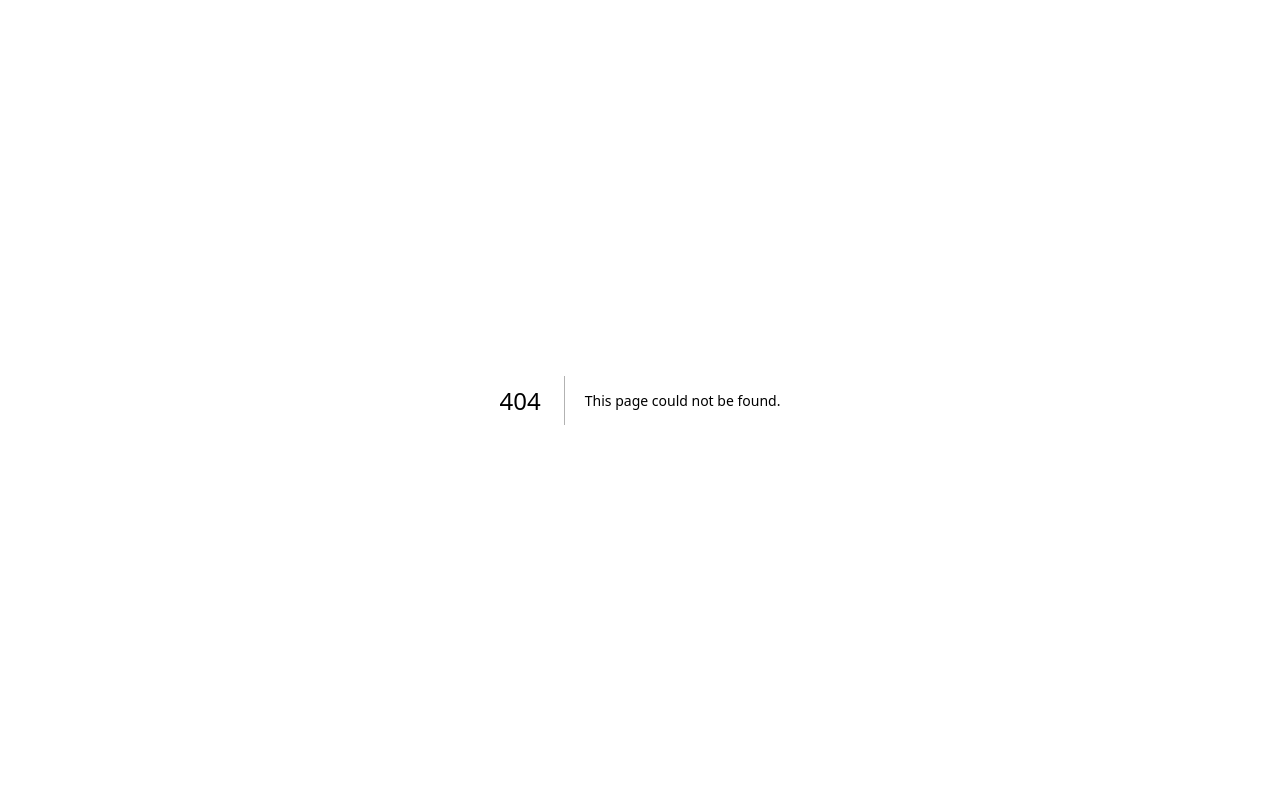
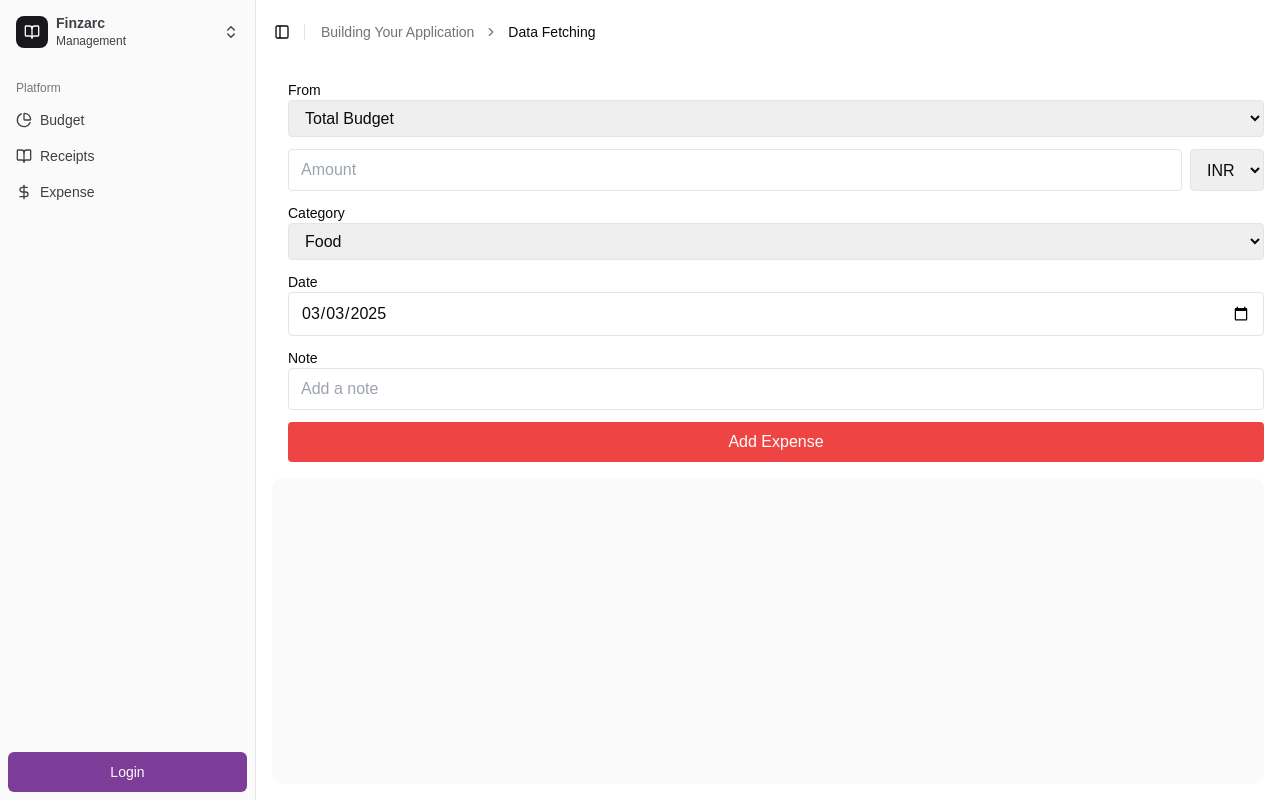
Before and after one commit to Yashverma849/ExpenseTracker, a Next.js app: page /expense in a window 1280 px wide. Before the commit this address had no page. Built offline with nearby package versions, Linux system fonts and the light colour scheme.

Commit message:
Initial commit

```diff
--- /dev/null
+++ b/app/expense/page.jsx
@@ -0,0 +1,154 @@
+"use client";
+
+import { useState } from "react";
+import { supabase } from "@/lib/supabaseClient";
+import { AppSidebar } from "@/components/app-sidebar";
+import {
+  Breadcrumb,
+  BreadcrumbItem,
+  BreadcrumbLink,
+  BreadcrumbList,
+  BreadcrumbPage,
+  BreadcrumbSeparator,
+} from "@/components/ui/breadcrumb";
+import { Separator } from "@/components/ui/separator";
+import {
+  SidebarInset,
+  SidebarProvider,
+  SidebarTrigger,
+} from "@/components/ui/sidebar";
+
+export default function ExpensePage() {
+  const [amount, setAmount] = useState("");
+  const [fromAccount, setFromAccount] = useState("Total Budget");
+  const [currency, setCurrency] = useState("USD");
+  const [date, setDate] = useState(new Date().toISOString().split("T")[0]);
+  const [category, setCategory] = useState("Food");
+  const [note, setNote] = useState("");
+
+  const handleSubmit = async (e) => {
+    e.preventDefault();
+
+    const newExpense = {
+      from_account: fromAccount,
+      amount: parseFloat(amount),
+      currency,
+      date,
+      category,
+      note,
+    };
+
+    // Insert the new expense into the 'expenses' table
+    const { data, error } = await supabase
+      .from('expenses')
+      .insert([newExpense]);
+
+    if (error) {
+      console.error('Error adding new expense:', error.message, error.details, error.hint);
+    } else {
+      console.log('New expense added:', data);
+      // Optionally, you can update the state or perform other actions here
+    }
+  };
+
+  return (
+    <SidebarProvider>
+      <AppSidebar />
+      <SidebarInset>
+        <header className="flex h-16 shrink-0 items-center gap-2 transition-[width,height] ease-linear group-has-[[data-collapsible=icon]]/sidebar-wrapper:h-12">
+          <div className="flex items-center gap-2 px-4">
+            <SidebarTrigger className="-ml-1" />
+            <Separator orientation="vertical" className="mr-2 h-4" />
+            <Breadcrumb>
+              <BreadcrumbList>
+                <BreadcrumbItem className="hidden md:block">
+                  <BreadcrumbLink href="#">
+                    Building Your Application
+                  </BreadcrumbLink>
+                </BreadcrumbItem>
+                <BreadcrumbSeparator className="hidden md:block" />
+                <BreadcrumbItem>
+                  <BreadcrumbPage>Data Fetching</BreadcrumbPage>
+                </BreadcrumbItem>
+              </BreadcrumbList>
+            </Breadcrumb>
+          </div>
+        </header>
+        <div className="flex flex-1 flex-col gap-4 p-4 pt-0">
+          <div className="flex justify-center grid grid-cols-1 md:grid-cols-3 gap-4 pl-4">
+            <div className="col-span-1 md:col-span-3">
+              <form onSubmit={handleSubmit} className="mt-4 space-y-3">
+                <div>
+                  <label className="block text-sm">From</label>
+                  <select
+                    className="w-full border px-3 py-2 rounded"
+                    value={fromAccount}
+                    onChange={(e) => setFromAccount(e.target.value)}
+                  >
+                    <option>Total Budget</option>
+                  </select>
+                </div>
+                <div className="flex space-x-2">
+                  <input
+                    type="number"
+                    placeholder="Amount"
+                    className="w-full border px-3 py-2 rounded"
+                    value={amount}
+                    onChange={(e) => setAmount(e.target.value)}
+                  />
+                  <select
+                    className="border px-3 py-2 rounded"
+                    value={currency}
+                    onChange={(e) => setCurrency(e.target.value)}
+                  >
+                    <option>INR</option> {/* Added Indian Rupees (INR) */}
+                  </select>
+                </div>
+                <div>
+                  <label className="block text-sm">Category</label>
+                  <select
+                    className="w-full border px-3 py-2 rounded"
+                    value={category}
+                    onChange={(e) => setCategory(e.target.value)}
+                  >
+                    <option>Food</option>
+                    <option>Housing</option>
+                    <option>Transportation</option>
+                    <option>Entertainment</option>
+                    <option>Other</option>
+                  </select>
+                </div>
+                <div>
+                  <label className="block text-sm">Date</label>
+                  <input
+                    type="date"
+                    className="w-full border px-3 py-2 rounded"
+                    value={date}
+                    onChange={(e) => setDate(e.target.value)}
+                  />
+                </div>
+                <div>
+                  <label className="block text-sm">Note</label>
+                  <input
+                    type="text"
+                    placeholder="Add a note"
+                    className="w-full border px-3 py-2 rounded"
+                    value={note}
+                    onChange={(e) => setNote(e.target.value)}
+                  />
+                </div>
+                <button
+                  type="submit"
+                  className="w-full bg-red-500 text-white py-2 rounded hover:bg-red-600"
+                >
+                  Add Expense
+                </button>
+              </form>
+            </div>
+          </div>
+          <div className="min-h-[100vh] flex-1 rounded-xl bg-muted/50 md:min-h-min" />
+        </div>
+      </SidebarInset>
+    </SidebarProvider>
+  );
+}
--- a/app/layout.js
+++ b/app/layout.js
@@ -12,7 +12,7 @@ const geistMono = Geist_Mono({
 });
 
 export const metadata = {
-  title: "Create Next App",
+  title: "Finzarc",
   description: "Generated by create next app",
 };
 
--- a/app/login/page.jsx
+++ b/app/login/page.jsx
@@ -5,10 +5,12 @@ import Header from '../_components/Header';
 import { supabase } from '../../lib/supabaseClient';
 
 export default function Login() {
+  //state variables
   const [email, setEmail] = useState('');
   const [password, setPassword] = useState('');
   const [error, setError] = useState(null);
 
+  //handle form submission
   const handleSubmit = async (e) => {
     e.preventDefault();
     const { error } = await supabase.auth.signInWithPassword({ email, password });
@@ -82,6 +84,7 @@ export default function Login() {
             {error && <div className="text-red-500 text-sm">{error}</div>}
 
             <div>
+
               <button
                 type="submit"
                 className="flex w-full justify-center rounded-md bg-indigo-600 px-3 py-1.5 text-sm/6 font-semibold text-white shadow-xs hover:bg-indigo-500 hover:ring-2 hover:ring-indigo-500"
--- a/components/app-sidebar.jsx
+++ b/components/app-sidebar.jsx
@@ -5,6 +5,7 @@ import {
   SquareTerminal,
   PieChart,
   BookOpen,
+  DollarSign, // Import the icon for Expense
 } from "lucide-react";
 
 import { NavMain } from "@/components/nav-main";
@@ -18,7 +19,7 @@ import {
   SidebarRail,
 } from "@/components/ui/sidebar";
 
-// Simplified data to only include Dashboard, Budget, and Receipts
+// Simplified data to only include Dashboard, Budget, Receipts, and Expense
 const data = {
   teams: [
     {
@@ -34,11 +35,15 @@ const data = {
       icon: PieChart,
       isActive: true,
     },
-
     {
       title: "Receipts",
       url: "/receipts", // Update URL to point to the correct route
       icon: BookOpen,
+    },
+    {
+      title: "Expense",
+      url: "/expense", // Update URL to point to the correct route
+      icon: DollarSign,
     },
   ],
 };
--- a/components/charts/food.jsx
+++ b/components/charts/food.jsx
@@ -1,8 +1,15 @@
-"use client";
+"use client"
 
-import * as React from "react";
-import { Label, Pie, PieChart, Cell } from "recharts";
-import { supabase } from "@/lib/supabaseClient";
+import { useEffect, useState } from "react"
+import { TrendingUp } from "lucide-react"
+import { supabase } from "@/lib/supabaseClient"
+import {
+  Label,
+  PolarGrid,
+  PolarRadiusAxis,
+  RadialBar,
+  RadialBarChart,
+} from "recharts"
 
 import {
   Card,
@@ -11,115 +18,62 @@ import {
   CardFooter,
   CardHeader,
   CardTitle,
-} from "@/components/ui/card";
-import {
-  ChartConfig,
-  ChartContainer,
-  ChartTooltip,
-  ChartTooltipContent,
-} from "@/components/ui/chart";
-
-const colors = [
-  "hsl(var(--chart-1))",
-  "hsl(var(--chart-2))",
-  "hsl(var(--chart-3))",
-  "hsl(var(--chart-4))",
-  "hsl(var(--chart-5))",
-  "hsl(var(--chart-6))",
-  "hsl(var(--chart-7))",
-  "hsl(var(--chart-8))",
-];
+} from "@/components/ui/card"
+import { ChartConfig, ChartContainer } from "@/components/ui/chart"
 
 const chartConfig = {
-  budget: {
-    label: "Budget",
-  },
-  vegetables: {
-    label: "Vegetables",
-    color: "hsl(var(--chart-1))",
-  },
-  fruits: {
-    label: "Fruits",
+  safari: {
+    label: "Safari",
     color: "hsl(var(--chart-2))",
   },
-  snacks: {
-    label: "Snacks",
-    color: "hsl(var(--chart-3))",
-  },
-  dairy: {
-    label: "Dairy",
-    color: "hsl(var(--chart-4))",
-  },
-  meat: {
-    label: "Meat",
-    color: "hsl(var(--chart-5))",
-  },
-};
+}
 
 export function FoodChartComponent() {
-  const [chartData, setChartData] = React.useState([]);
+  const [chartData, setChartData] = useState([])
 
-  React.useEffect(() => {
+  useEffect(() => {
     const fetchData = async () => {
       const { data, error } = await supabase
-        .from('food')
-        .select('*');
+        .from("expenses")
+        .select("amount")
+        .eq("category", "Food")
       if (error) {
-        console.error('Error fetching data:', error.message, error.details, error.hint);
+        console.log("Error fetching data:", error);
       } else {
-        setChartData(data);
+        const totalExpense = data.reduce((acc, expense) => acc + expense.amount, 0);
+        setChartData([{ name: "Food", budget: totalExpense }]);
       }
     };
 
     fetchData();
   }, []);
 
-  const handleBudgetChange = async (index, newBudget) => {
-    const updatedChartData = [...chartData];
-    updatedChartData[index].budget = parseInt(newBudget, 10) || 0;
-    setChartData(updatedChartData);
-
-    const { error } = await supabase
-      .from('food')
-      .update({ budget: parseInt(newBudget, 10) || 0 })
-      .eq('id', updatedChartData[index].id);
-
-    if (error) {
-      console.error('Error updating data:', error.message, error.details, error.hint);
-    }
-  };
-
-  const totalBudget = React.useMemo(() => {
-    return chartData.reduce((acc, curr) => acc + curr.budget, 0);
-  }, [chartData]);
-
   return (
-    <Card className="flex flex-col max-w-xl">
+    <Card className="flex flex-col">
       <CardHeader className="items-center pb-0">
-        <CardTitle className="text-sm">Food Budget Allocation</CardTitle>
-        <CardDescription className="text-xs">Food Budget Categories</CardDescription>
+        <CardTitle>Food Expense</CardTitle>
+        <CardDescription>Total Food Expense</CardDescription>
       </CardHeader>
       <CardContent className="flex-1 pb-0">
         <ChartContainer
           config={chartConfig}
-          className="mx-auto aspect-square max-h-[300px]"
+          className="mx-auto aspect-square max-h-[250px]"
         >
-          <PieChart width={300} height={300}>
-            <ChartTooltip
-              cursor={false}
-              content={<ChartTooltipContent hideLabel />}
+          <RadialBarChart
+            data={chartData}
+            endAngle={100}
+            innerRadius={80}
+            outerRadius={140}
+          >
+            <PolarGrid
+              gridType="circle"
+              radialLines={false}
+              stroke="none"
+              className="first:fill-muted last:fill-background"
+              polarRadius={[86, 74]}
             />
-            <Pie
-              data={chartData}
-              dataKey="budget"
-              nameKey="category"
-              innerRadius={80}
-              outerRadius={120}
-              strokeWidth={3}
-            >
-              {chartData.map((entry, index) => (
-                <Cell key={`cell-${index}`} fill={colors[index % colors.length]} />
-              ))}
+            <RadialBar dataKey="budget" background />
+            <PolarRadiusAxis tick={false} tickLine={false} axisLine={false}>
               <Label
                 content={({ viewBox }) => {
                   if (viewBox && "cx" in viewBox && "cy" in viewBox) {
@@ -133,39 +87,26 @@ export function FoodChartComponent() {
                         <tspan
                           x={viewBox.cx}
                           y={viewBox.cy}
-                          className="fill-foreground text-xl font-bold"
+                          className="fill-foreground text-4xl font-bold"
                         >
-                          {totalBudget.toLocaleString()}
+                          {chartData && chartData[0] ? chartData[0].budget : 0}
                         </tspan>
                         <tspan
                           x={viewBox.cx}
-                          y={(viewBox.cy || 0) + 16}
-                          className="fill-muted-foreground text-xs"
+                          y={(viewBox.cy || 0) + 24}
+                          className="fill-muted-foreground"
                         >
-                          Total Expense
+                          Expense
                         </tspan>
                       </text>
-                    );
+                    )
                   }
                 }}
               />
-            </Pie>
-          </PieChart>
+            </PolarRadiusAxis>
+          </RadialBarChart>
         </ChartContainer>
       </CardContent>
-      <CardFooter className="flex-col gap-1 text-xs">
-        {chartData.map((item, index) => (
-          <div key={item.id} className="flex items-center gap-2">
-            <label className="flex-1">{item.category}</label>
-            <input
-              type="number"
-              value={item.budget || 0}
-              onChange={(e) => handleBudgetChange(index, e.target.value)}
-              className="w-20 p-1 border rounded"
-            />
-          </div>
-        ))}
-      </CardFooter>
     </Card>
-  );
+  )
 }
--- a/components/charts/housing.jsx
+++ b/components/charts/housing.jsx
@@ -1,125 +1,81 @@
-"use client"
+"use client";
 
-import * as React from "react"
-import { Label, Pie, PieChart, Cell } from "recharts"
-import { supabase } from "@/lib/supabaseClient"
+import * as React from "react";
+import {
+  Label,
+  PolarGrid,
+  PolarRadiusAxis,
+  RadialBar,
+  RadialBarChart,
+} from "recharts";
 
 import {
   Card,
   CardContent,
   CardDescription,
-  CardFooter,
   CardHeader,
   CardTitle,
-} from "@/components/ui/card"
-import {
-  ChartConfig,
-  ChartContainer,
-  ChartTooltip,
-  ChartTooltipContent,
-} from "@/components/ui/chart"
-
-const colors = [
-  "hsl(var(--chart-1))",
-  "hsl(var(--chart-2))",
-  "hsl(var(--chart-3))",
-  "hsl(var(--chart-4))",
-  "hsl(var(--chart-5))",
-  "hsl(var(--chart-6))",
-  "hsl(var(--chart-7))",
-  "hsl(var(--chart-8))",
-]
+} from "@/components/ui/card";
+import { ChartConfig, ChartContainer } from "@/components/ui/chart";
+import { supabase } from "@/lib/supabaseClient";
 
 const chartConfig = {
-  budget: {
-    label: "Budget",
-  },
   housing: {
     label: "Housing",
     color: "hsl(var(--chart-1))",
   },
-  food: {
-    label: "Food",
+  safari: {
+    label: "Safari",
     color: "hsl(var(--chart-2))",
   },
-  transportation: {
-    label: "Transportation",
-    color: "hsl(var(--chart-3))",
-  },
-  entertainment: {
-    label: "Entertainment",
-    color: "hsl(var(--chart-4))",
-  },
-  other: {
-    label: "Other",
-    color: "hsl(var(--chart-5))",
-  },
-}
+};
 
 export function HousingChartComponent() {
-  const [chartData, setChartData] = React.useState([])
+  const [chartData, setChartData] = React.useState([]);
 
   React.useEffect(() => {
     const fetchData = async () => {
       const { data, error } = await supabase
-        .from('housing')
-        .select('*')
+        .from("expenses")
+        .select("amount")
+        .eq("category", "Housing")
       if (error) {
-        console.error('Error fetching data:', error.message, error.details, error.hint)
+        console.log("Error fetching data:", error);
       } else {
-        setChartData(data)
+        const totalExpense = data.reduce((acc, expense) => acc + expense.amount, 0);
+        setChartData([{ name: "Housing", budget: totalExpense }]);
       }
-    }
+    };
 
-    fetchData()
-  }, [])
-
-  const handleBudgetChange = async (index, newBudget) => {
-    const updatedChartData = [...chartData]
-    updatedChartData[index].budget = parseInt(newBudget, 10)
-    setChartData(updatedChartData)
-
-    const { error } = await supabase
-      .from('housing')
-      .update({ budget: parseInt(newBudget, 10) })
-      .eq('id', updatedChartData[index].id)
-
-    if (error) {
-      console.error('Error updating data:', error.message, error.details, error.hint)
-    }
-  }
-
-  const totalBudget = React.useMemo(() => {
-    return chartData.reduce((acc, curr) => acc + curr.budget, 0)
-  }, [chartData])
+    fetchData();
+  }, []);
 
   return (
-    <Card className="flex flex-col max-w-xl">
+    <Card className="flex flex-col">
       <CardHeader className="items-center pb-0">
-        <CardTitle className="text-sm">Housing Budget Allocation</CardTitle>
-        <CardDescription className="text-xs">Housing Budget Categories</CardDescription>
+        <CardTitle>Housing Expense</CardTitle>
+        <CardDescription>Total Housing Expense</CardDescription>
       </CardHeader>
       <CardContent className="flex-1 pb-0">
         <ChartContainer
           config={chartConfig}
-          className="mx-auto aspect-square max-h-[300px]"
+          className="mx-auto aspect-square max-h-[250px]"
         >
-          <PieChart width={300} height={300}>
-            <ChartTooltip
-              cursor={false}
-              content={<ChartTooltipContent hideLabel />}
+          <RadialBarChart
+            data={chartData}
+            endAngle={100}
+            innerRadius={80}
+            outerRadius={140}
+          >
+            <PolarGrid
+              gridType="circle"
+              radialLines={false}
+              stroke="none"
+              className="first:fill-muted last:fill-background"
+              polarRadius={[86, 74]}
             />
-            <Pie
-              data={chartData}
-              dataKey="budget"
-              nameKey="category"
-              innerRadius={80}
-              outerRadius={120}
-              strokeWidth={3}
-            >
-              {chartData.map((entry, index) => (
-                <Cell key={`cell-${index}`} fill={colors[index % colors.length]} />
-              ))}
+            <RadialBar dataKey="budget" background />
+            <PolarRadiusAxis tick={false} tickLine={false} axisLine={false}>
               <Label
                 content={({ viewBox }) => {
                   if (viewBox && "cx" in viewBox && "cy" in viewBox) {
@@ -133,39 +89,26 @@ export function HousingChartComponent() {
                         <tspan
                           x={viewBox.cx}
                           y={viewBox.cy}
-                          className="fill-foreground text-xl font-bold"
+                          className="fill-foreground text-4xl font-bold"
                         >
-                          {totalBudget.toLocaleString()}
+                          {chartData && chartData[0] ? chartData[0].budget.toLocaleString() : 0}
                         </tspan>
                         <tspan
                           x={viewBox.cx}
-                          y={(viewBox.cy || 0) + 16}
-                          className="fill-muted-foreground text-xs"
+                          y={(viewBox.cy || 0) + 24}
+                          className="fill-muted-foreground"
                         >
-                          Total Expense
+                          Expense
                         </tspan>
                       </text>
-                    )
+                    );
                   }
                 }}
               />
-            </Pie>
-          </PieChart>
+            </PolarRadiusAxis>
+          </RadialBarChart>
         </ChartContainer>
       </CardContent>
-      <CardFooter className="flex-col gap-1 text-xs">
-        {chartData.map((item, index) => (
-          <div key={item.id} className="flex items-center gap-2">
-            <label className="flex-1">{item.category}</label>
-            <input
-              type="number"
-              value={item.budget}
-              onChange={(e) => handleBudgetChange(index, e.target.value)}
-              className="w-20 p-1 border rounded"
-            />
-          </div>
-        ))}
-      </CardFooter>
     </Card>
-  )
+  );
 }
--- a/components/charts/piechart.jsx
+++ b/components/charts/piechart.jsx
@@ -64,7 +64,8 @@ export function Piechartcomponent() {
       const { data, error } = await supabase
         .from("budgets")
         .select("*");
-      if (error) {
+      console.log("1 : ",data);
+        if (error) {
         console.error("Error fetching data:", error);
       } else {
         setChartData(data);
```
Also changed, not shown: app/_components/Header.jsx (+7 -1 lines).
